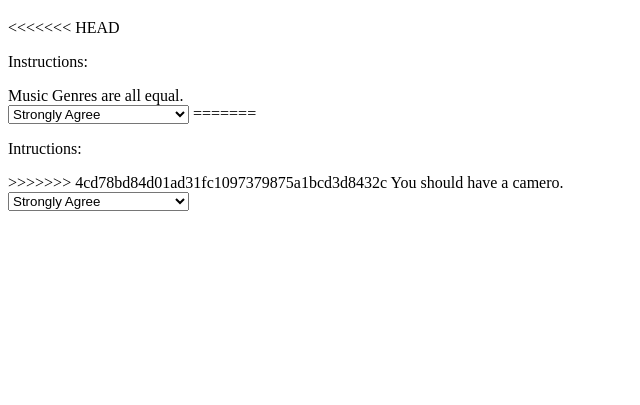
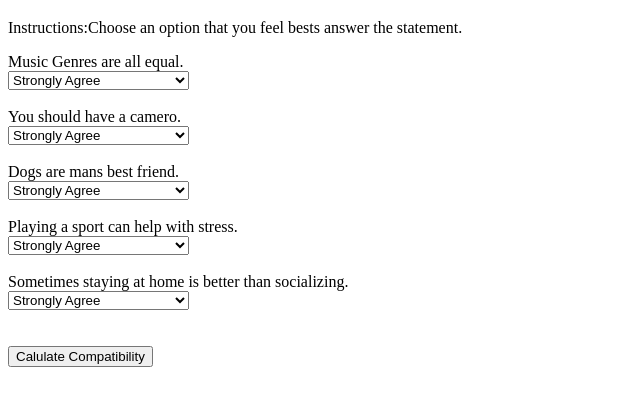
Before and after one commit to Bebopx10/matchmaker, a plain HTML site: page index.html in a window 1280 px wide. Shown: the part 61-466 px from the top of the page, without its empty margins (0-640 px from the left). Drawn offline with Linux system fonts and the light colour scheme.

Commit message:
git pull

```diff
--- a/index.html
+++ b/index.html
@@ -7,8 +7,8 @@
 <body>
 
 	<h1>Heaven's Matchmaker</h1>
-<<<<<<< HEAD
-  <p>Instructions:</p>
+	<p>Instructions:Choose an option that you feel bests answer the statement.</p>
+
 	<label>Music Genres are all equal.</label><br />
 	  <select id="q1">
 		  <option value="5">Strongly Agree</option>
@@ -17,17 +17,62 @@
 		  <option value="2">Disagree</option>
 		  <option value="1">Strongly Disagree</option>
 	  </select>
-=======
-  <p>Intructions:</p>
->>>>>>> 4cd78bd84d01ad31fc1097379875a1bcd3d8432c
-
+	  <br /><br />
 		<label>You should have a camero.</label><br />
-	<select id="q1">
+	  <select id="q2">
 		  <option value="5">Strongly Agree</option>
 		  <option value="4">Agree</option>
 		  <option value="3">Neither agree nor disagree</option>
 		  <option value="2">Disagree</option>
 		  <option value="1">Strongly Disagree</option>
 	  </select>
+	  <br /><br />
+	  <label>Dogs are mans best friend.</label><br />
+	  <select id="q3">
+		  <option value="5">Strongly Agree</option>
+		  <option value="4">Agree</option>
+		  <option value="3">Neither agree nor disagree</option>
+		  <option value="2">Disagree</option>
+		  <option value="1">Strongly Disagree</option>
+	  </select>
+	  <br /><br />
+		<label>Playing a sport can help with stress.</label><br />
+	  <select id="q4">
+		  <option value="5">Strongly Agree</option>
+		  <option value="4">Agree</option>
+		  <option value="3">Neither agree nor disagree</option>
+		  <option value="2">Disagree</option>
+		  <option value="1">Strongly Disagree</option>
+	  </select>
+	  <br /><br />
+	  <label>Sometimes staying at home is better than socializing.</label><br />
+	  <select id="q5">
+		  <option value="5">Strongly Agree</option>
+		  <option value="4">Agree</option>
+		  <option value="3">Neither agree nor disagree</option>
+		  <option value="2">Disagree</option>
+		  <option value="1">Strongly Disagree</option>
+	  </select>
+
+	  <br /><br /><br />
+	  <button onclick="CalculateCompatibility()">Calulate Compatibility</button>
+	  <p id="compatibility"></p>
+
+  <script>
+  console.log
+
+  <script>
+  console.log("Heavens Matchmaker");
+
+  function calculateCompatibility() {
+	  console.log("calculateCompatibility()");
+
+
+
+	  document.getElementById("compatibility").innerHTML = "Your compatibility is...";
+  }
+
+
+  </script>
   </body>
   </html>
```
Lines whose indentation alone changed are shown as unchanged.
